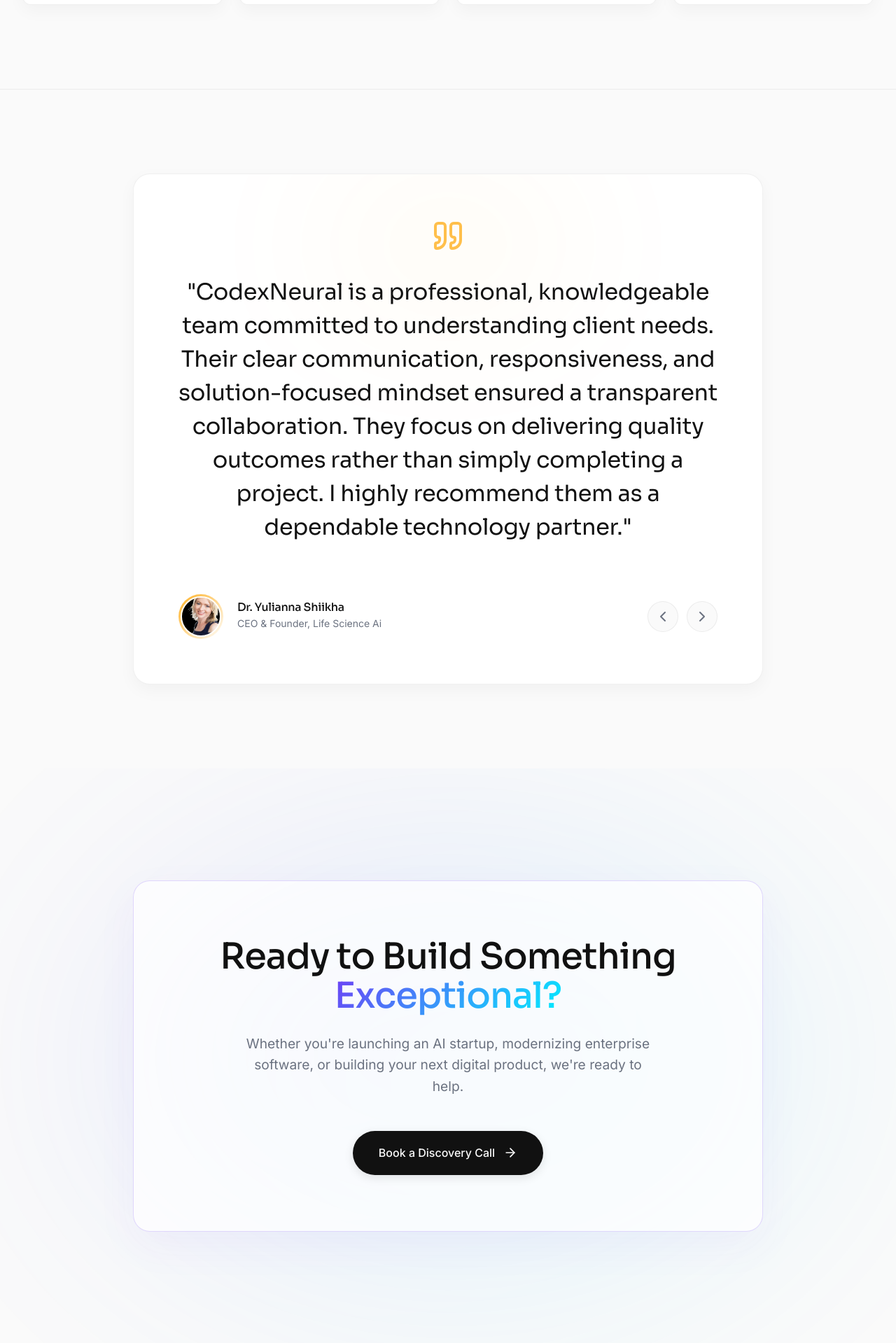
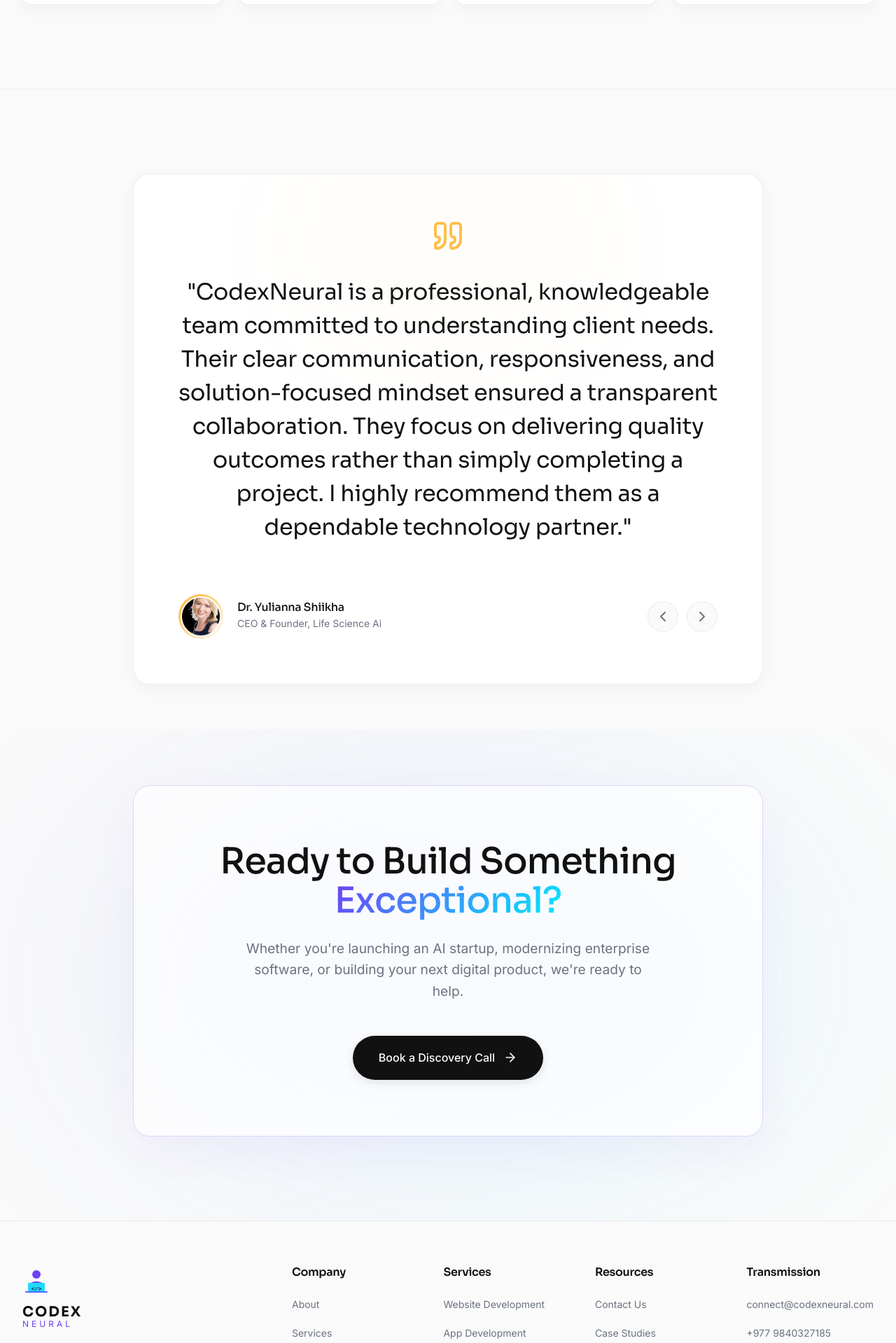
Before and after one commit to Manoharaya/codex-new, a React (Vite) app: page / in a window 1280 px wide. Shown: the part 5400-7319 px from the top of the page at 70% size. Built offline with nearby package versions, Linux system fonts and the light colour scheme.

Commit message:
Fix massive padding gap between Testimonials and FinalCTA

```diff
--- a/src/components/FinalCTA/FinalCTA.css
+++ b/src/components/FinalCTA/FinalCTA.css
@@ -1,5 +1,5 @@
 .final-cta-section {
-  padding: var(--space-160) 0;
+  padding: var(--space-80) 0 var(--space-120) 0;
   position: relative;
   overflow: hidden;
   background-color: var(--bg-primary);
--- a/src/components/Testimonials/Testimonials.css
+++ b/src/components/Testimonials/Testimonials.css
@@ -1,5 +1,5 @@
 .testimonials-section {
-  padding: var(--space-120) 0;
+  padding: var(--space-120) 0 var(--space-64) 0;
   background-color: var(--bg-primary);
   border-top: 1px solid var(--glass-border);
 }
```
